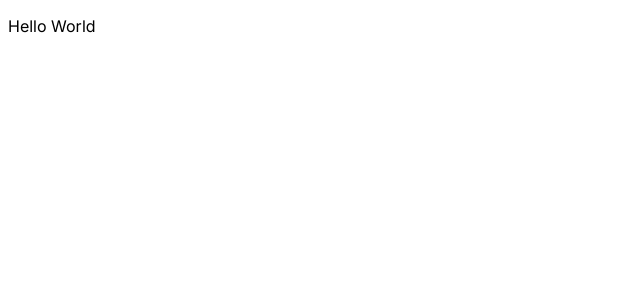
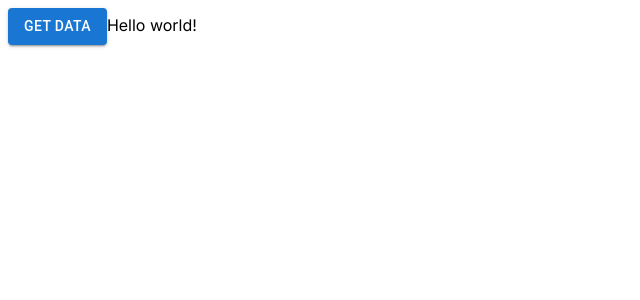
Before and after one commit to cerdamario13/Garmin-dashboard, a Next.js app: page / in a window 1280 px wide. Shown: the top 300 px of the page, without its empty margins (0-640 px from the left). Built offline with nearby package versions, Linux system fonts and the light colour scheme.

Commit message:
package updates

```diff
--- a/package.json
+++ b/package.json
@@ -9,6 +9,9 @@
     "lint": "next lint"
   },
   "dependencies": {
+    "@emotion/react": "^11.11.0",
+    "@emotion/styled": "^11.11.0",
+    "@mui/material": "^5.13.3",
     "@types/node": "20.2.5",
     "@types/react": "18.2.8",
     "@types/react-dom": "18.2.4",
--- a/src/app/page.tsx
+++ b/src/app/page.tsx
@@ -1,8 +1,34 @@
-import Image from 'next/image'
-import styles from './page.module.css'
+'use client';
+
+// import Grid from '@mui/material/Grid';
+import Paper from '@mui/material/Paper';
+// import Box from '@mui/material/Box';
+import { styled } from '@mui/material/styles';
+import { Button } from '@mui/material';
+
+const Item = styled(Paper)(({ theme }) => ({
+  backgroundColor: theme.palette.mode === 'dark' ? '#1A2027' : '#fff',
+  ...theme.typography.body2,
+  padding: theme.spacing(1),
+  textAlign: 'center',
+  color: theme.palette.text.secondary,
+}));
 
 export default function Home() {
+
+  //getting data from localHost Python flask
+  const getAllRuns = async () => {
+    const url = new URL("http://127.0.0.1:5000/allRuns");
+
+    const response = await fetch(url.toString());
+    const data = await response.json();
+    return data;
+  }
+
   return (
-    <p>Hello World</p>
+    <>
+      <Button variant="contained" onClick={() => {getAllRuns()}}>GET DATA</Button>
+      Hello world!
+    </>
   )
 }
```
Also changed, not shown: 1 other file (tests, documents, lock files or other folders).
